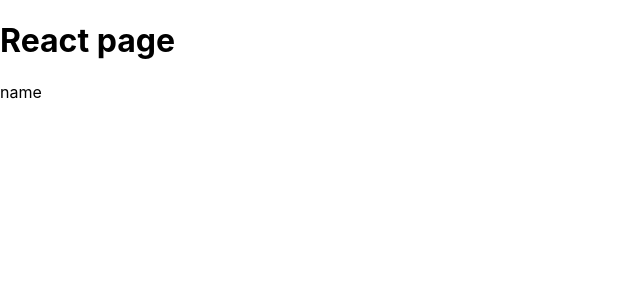
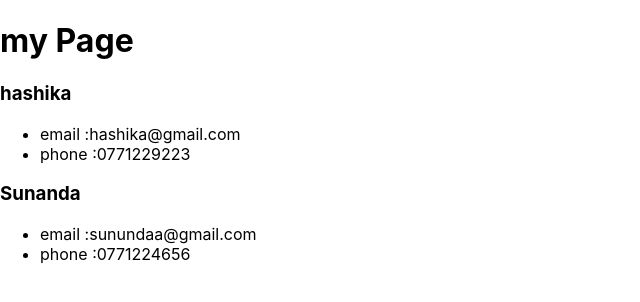
Before and after one commit to hashika2/react-apps, a React (Create React App) app in the folder reactmanager/: page / in a window 1280 px wide. Shown: the top 302 px of the page, without its empty margins (0-640 px from the left). Built offline with nearby package versions, Linux system fonts and the light colour scheme; the HTML template or start-up script is replaced by a standard one.

Commit message:
add css and bootstrap for web page

```diff
--- a/reactmanager/src/App.js
+++ b/reactmanager/src/App.js
@@ -1,13 +1,19 @@
 import React from 'react';
 import logo from './logo.svg';
 import './App.css';
+import Contact from './component/Contact';
+import Header from './component/Header';
+import 'bootstrap/dist/css/bootstrap.min.js';
 
 function App() {
 
   return (
     <div className="App">
-      <h1>React page</h1>
-      <label htmlFor="name">name</label>
+    <Header />
+    <Contact name="hashika" email="hashika@gmail.com" phone="0771229223"/>
+    <Contact name="Sunanda" email="sunundaa@gmail.com" phone="0771224656"/>
+
+      {/* <label htmlFor="name">name</label> */}
     </div>
   );
 }
--- a/reactmanager/src/component/Contact.js
+++ b/reactmanager/src/component/Contact.js
@@ -1,4 +1,5 @@
 import React,{Component} from 'react';
+import PropTypes from 'prop-types';
 
 
 class Contact extends Component{
@@ -17,5 +18,10 @@ class Contact extends Component{
         )
     }
 }
+Contact.propTypes={
+    name:PropTypes.string.isRequired,
+    email:PropTypes.string.isRequired,
+    phone:PropTypes.string.isRequired
+};
 
 export default Contact;
--- a/reactmanager/src/component/Header.js
+++ b/reactmanager/src/component/Header.js
@@ -1,8 +1,22 @@
 import React from 'react';
+import { smart } from '@babel/template';
+
 
 function Header(prop){
+    const {hedding}=prop;
     return(
-      <h1>{prop.hedding}</h1>
+    //  <nav className="navbar navbar-expand-sm navbar=dark bg-danger mb-3 py-0">
+    //      <div className="container">
+    // <a href="/" className="navbar-brand">{hedding}</a>
+    //      </div>
+    //  </nav>
+<h1>{hedding}</h1>
     );
 }
+Header.defaultProps ={
+    hedding:"my Page"
+}
+const style={
+    color:'red',fontSize:'50px'
+}
 export default Header;
```
